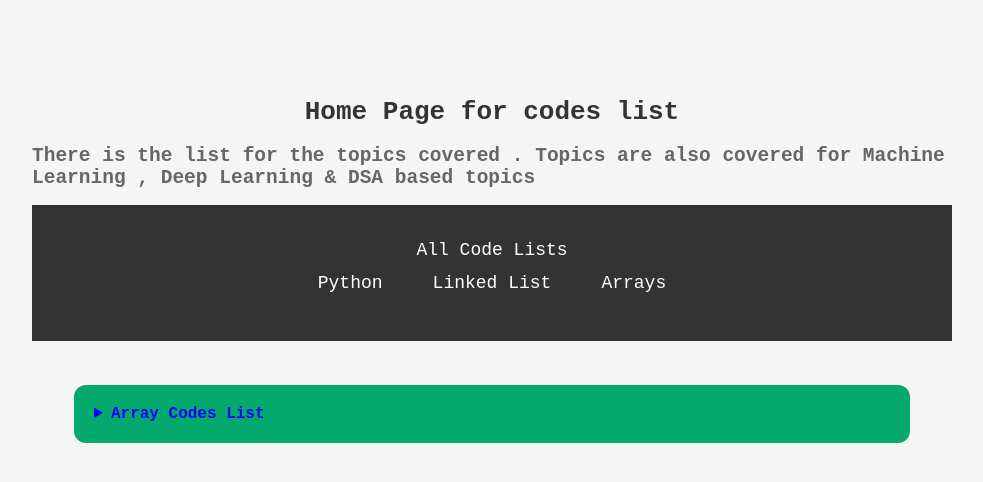
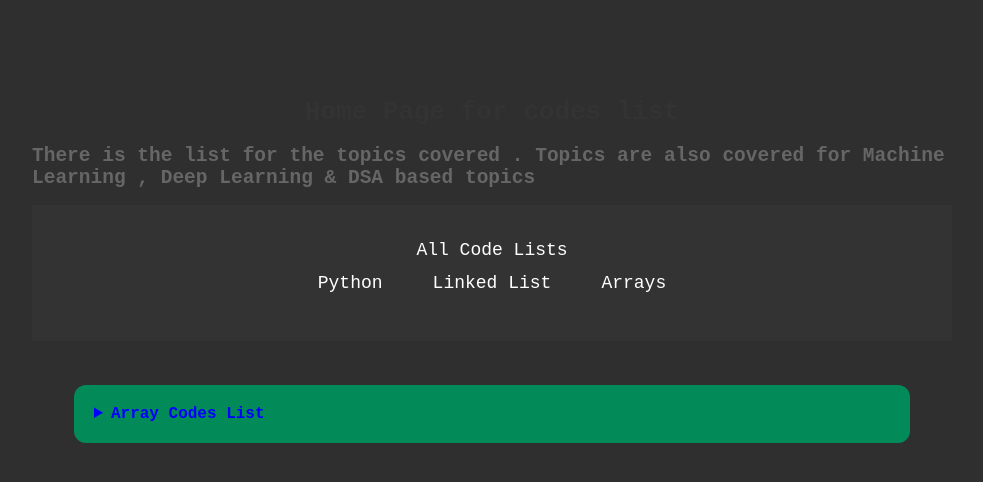
Before and after one commit to Frosty-8/main-topic-codes, a React (Create React App) app: page /Array in a window 1280 px wide. Shown: the top 482 px of the page, without its empty margins (148-1131 px from the left). Built offline with nearby package versions, Linux system fonts and the light colour scheme.

Commit message:
Added new css

```diff
--- a/src/index.css
+++ b/src/index.css
@@ -1,3 +1,15 @@
 @tailwind base;
 @tailwind components;
 @tailwind utilities;
+
+html,body{
+    background-color: rgb(47, 47, 47);
+    color:white;
+    overflow-y: scroll; /* Ensures content remains scrollable */
+    scrollbar-width: none; /* For Firefox */
+    -ms-overflow-style: none;
+}
+html::-webkit-scrollbar ,
+body::-webkit-scrollbar {
+    display: none; /* For Chrome, Safari, and Opera */
+}
--- a/src/styles/home.css
+++ b/src/styles/home.css
@@ -2,7 +2,6 @@ body {
     font-family: Arial, sans-serif;
     margin: 0;
     padding: 0;
-    background-color: #f4f4f4;
   }
 
   div {
--- a/src/styles/main.css
+++ b/src/styles/main.css
@@ -3,7 +3,6 @@ body {
     max-width: 1000px;
     margin: auto;
     padding: 20px;
-    background-color: #f5f5f5;
     margin-bottom: 100px;
     margin-top: 20px;
   }
@@ -12,7 +11,7 @@ body {
   }
   details {
     margin-top: 10px;
-    background-color: #04AA6D;
+    background-color: #028a59;
     border: none;
     color: white;
     padding: 20px;
@@ -28,7 +27,7 @@ body {
     color: blue;
   }
   pre {
-    background: #272822;
+    background: rgb(60, 60, 60);
     color: #f8f8f2;
     padding: 10px;
     overflow-x: auto;
```
